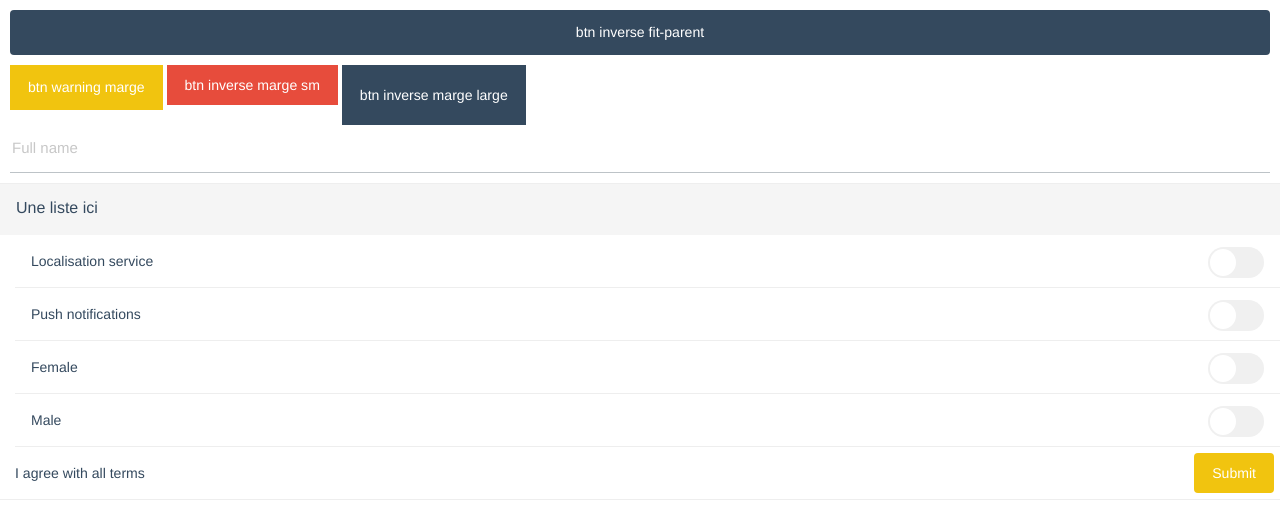
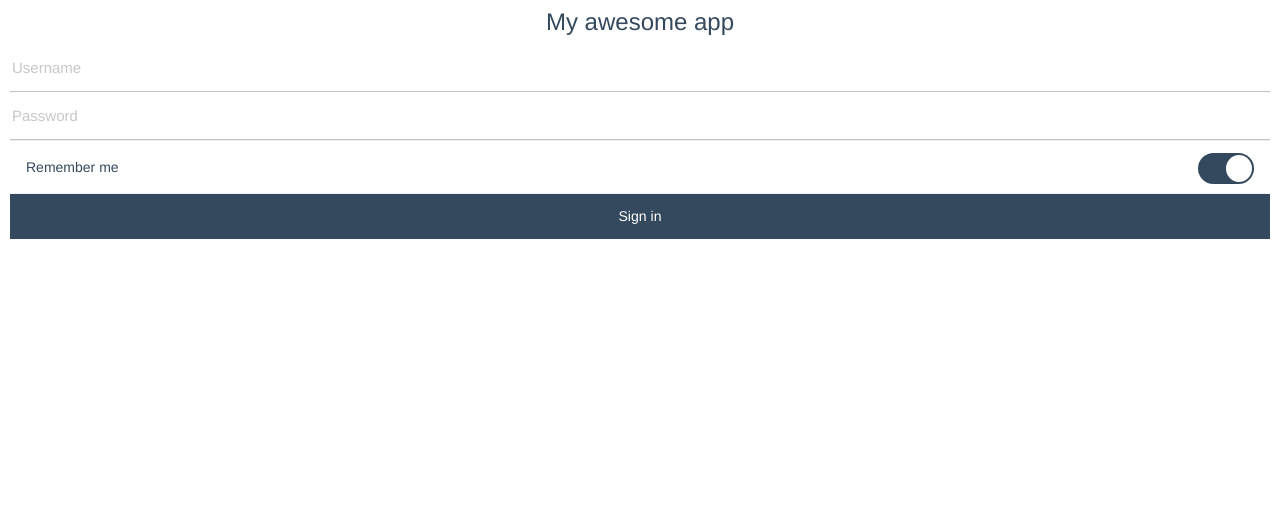
Before and after one commit to Rieranthony/camembert, a plain HTML site: page index.html in a window 1280 px wide. Drawn offline with Linux system fonts and the light colour scheme.

Commit message:
Readme + Forms
Readme + Forms

```diff
--- a/index.html
+++ b/index.html
@@ -11,57 +11,27 @@
 <body>
   <div class="content">
     <div class="padding">
-      <button class="btn inverse fit-parent rounded">btn inverse fit-parent</button>
-      <button class="btn warning marge">btn warning marge</button>
-      <button class="btn danger marge sm">btn inverse marge sm</button>
-      <button class="btn inverse marge large">btn inverse marge large</button>
-      <input type="text" placeholder="Full name">
-
-  </div>
-
+      <h3 class="text-center">My awesome app</h3>
+      <form>
+      <input type="text" placeholder="Username">
+      <input type="password" placeholder="Password">
       <ul class="list">
-      <li class="divider">Une liste ici</li>
         <li class="padded-list">
           <label>
-          Localisation service
+            Remember me
             <div class="pull-right">
-            <input class='tgl tgl-light' type='checkbox'>
+              <input class='tgl tgl-light' type='checkbox' checked>
               <span class='tgl-btn'></span>
             </div>
           </label>
         </li>
-      <li class="padded-list">
-        <label>
-          Push notifications
-          <div class="pull-right">
-            <input class='tgl tgl-light' type='checkbox'>
-            <span class='tgl-btn'></span>
+      </ul>
+      <button class="btn fit-parent inverse">Sign in</button>
+    </form>
     </div>
-        </label>
-      </li>
-      <li class="padded-list">
-        <label>
-          Female
-          <div class="pull-right">
-            <input class='tgl tgl-light' type='radio' name='test'>
-            <span class='tgl-btn'></span>
+
   </div>
-        </label>
-      </li>
-      <li class="padded-list">
-        <label>
-          Male
-          <div class="pull-right">
-            <input class='tgl tgl-light' type='radio' name='test'>
-            <span class='tgl-btn'></span>
-          </div>
-        </label>
-      </li>
-      <li>
-        I agree with all terms
-        <button class="btn warning pull-right rounded sm">Submit</button>
-      </li>
-  </ul>
+
   </div>
 
 </body>
--- a/sass/_utilities.scss
+++ b/sass/_utilities.scss
@@ -54,7 +54,7 @@
 }
 
 .inverse { @include backcolor( $inverse-color);}
-.default { @include backcolor($default-color);}
+.default { @include backcolor($default-color);color: #444 !important}
 .success { @include backcolor($success-color);}
 .info { @include backcolor($info-color);}
 .warning { @include backcolor($warning-color);}
--- a/sass/forms.scss
+++ b/sass/forms.scss
@@ -25,6 +25,7 @@ input[type="color"] {
   -webkit-appearance: none;
      -moz-appearance: none;
           appearance: none;
+  font-size: 16px;
   color: $inverse-color;
   background-color: #fff;
   border: none;
```
Also changed, not shown: css/camembert.css, 1 other file. Lines whose indentation alone changed are shown as unchanged.
